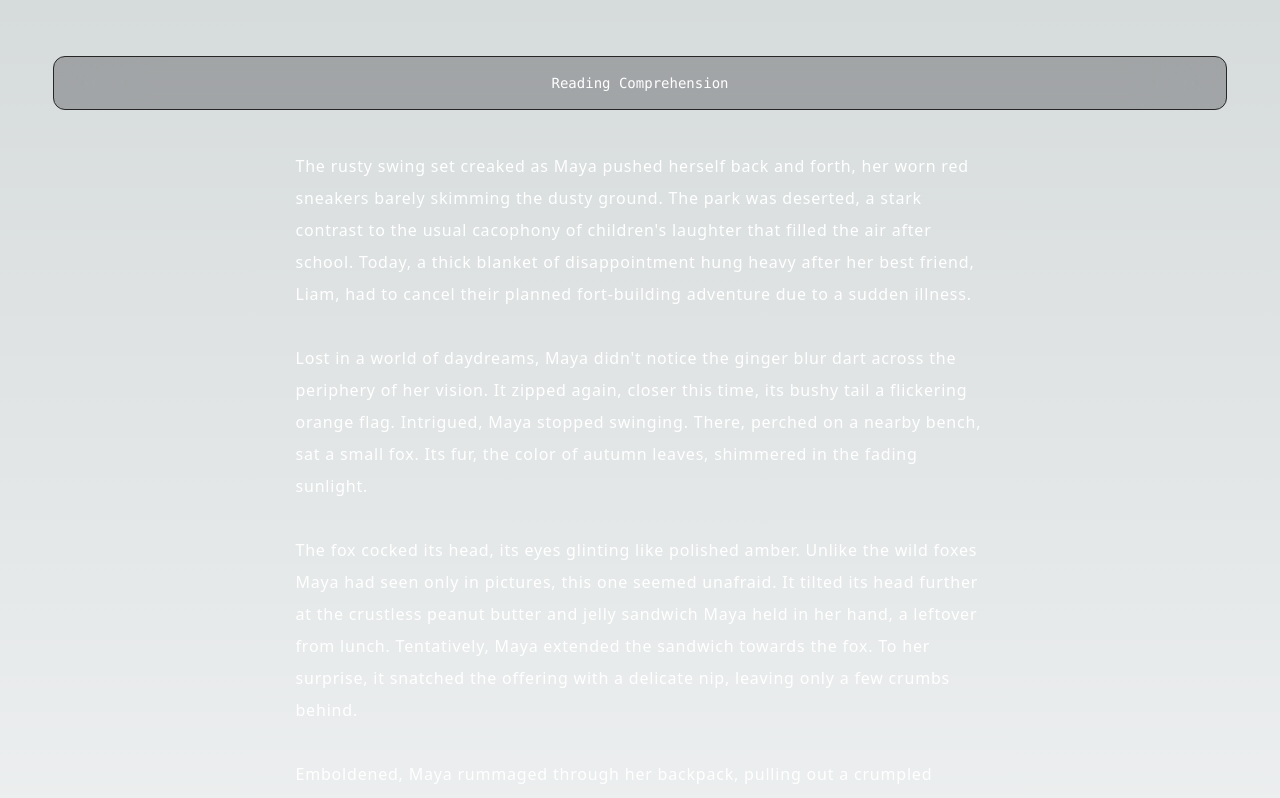
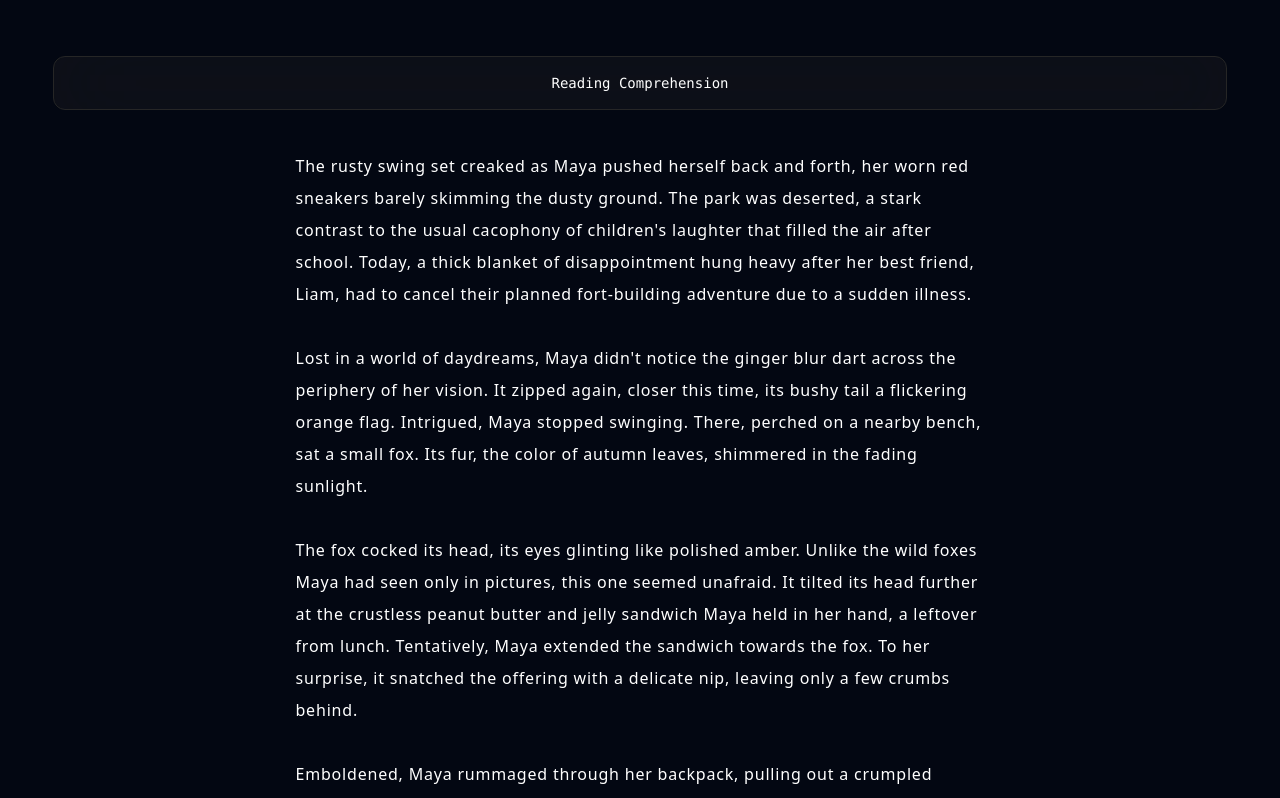
Before and after one commit to reidhtaylor/cogs_reading_comp, a Next.js app: page / in a window 1280 px wide. Shown: the top 798 px of the page. Built offline with nearby package versions, Linux system fonts and the light colour scheme.

Commit message:
Fixed themes background

```diff
--- a/src/app/ads/page.js
+++ b/src/app/ads/page.js
@@ -4,7 +4,7 @@
 
 const Home = () => {
   return (
-    <main className="flex h-full flex-col items-center justify-between pb-24 pt-14">
+    <main className="flex h-full flex-col items-center justify-between pb-24 pt-14 bg-gray-950">
       <div className="z-10 w-11/12 items-center justify-between text-center font-mono text-white text-sm">
         <p className="fixed left-0 top-0 flex w-full justify-center border-b bg-gradient-to-b pb-6 pt-8 backdrop-blur-2xl lg:static lg:w-auto lg:rounded-xl lg:border  lg:p-4 border-neutral-800 bg-zinc-800/30 from-inherit lg:bg-zinc-800/30">
           Reading Comprehension
--- a/src/app/ads/survey/finished/page.js
+++ b/src/app/ads/survey/finished/page.js
@@ -2,7 +2,7 @@
 
 const Finished = () => {
   return (
-    <main className="flex min-h-screen flex-col items-center justify-center p-24 pt-14">
+    <main className="flex min-h-screen flex-col items-center justify-center p-24 pt-14 bg-gray-950">
       <div className="h-32 w-32 rounded-full bg-zinc-800/30 flex items-center justify-center border border-neutral-800">
         <svg class="h-20 w-20 text-white"  fill="none" viewBox="0 0 24 24" stroke="currentColor">
           <path stroke-linecap="round" stroke-linejoin="round" stroke-width="2" d="M5 13l4 4L19 7"/>
--- a/src/app/ads/survey/page.js
+++ b/src/app/ads/survey/page.js
@@ -48,7 +48,7 @@
   );
 
   return (
-    <main className="flex min-h-screen flex-col items-center p-24 pt-14 space-y-14">
+    <main className="flex min-h-screen flex-col items-center p-24 pt-14 space-y-14 bg-gray-950">
       {/* Header */}
       <div className="z-10 w-full items-center justify-between text-center font-mono text-white text-sm">
         <p className="fixed left-0 top-0 flex w-full justify-center border-b pb-6 pt-8 backdrop-blur-2xl lg:static lg:w-auto lg:rounded-xl lg:border lg:p-4 border-neutral-800 bg-zinc-800/30 from-inherit lg:bg-zinc-800/30">
--- a/src/app/page.js
+++ b/src/app/page.js
@@ -4,7 +4,7 @@
 
 const Home = () => {
   return (
-    <main className="flex h-full flex-col items-center justify-between pb-24 pt-14">
+    <main className="flex h-full flex-col items-center justify-between pb-24 pt-14 bg-gray-950">
       <div className="z-10 w-11/12 items-center justify-between text-center font-mono text-white text-sm">
         <p className="fixed left-0 top-0 flex w-full justify-center border-b pb-6 pt-8 backdrop-blur-2xl lg:static lg:w-auto lg:rounded-xl lg:border lg:p-4 border-neutral-800 bg-zinc-800/30 from-inherit lg:bg-zinc-800/30">
           Reading Comprehension
```
